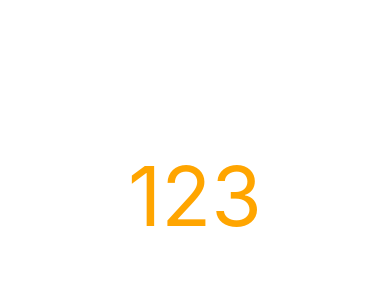
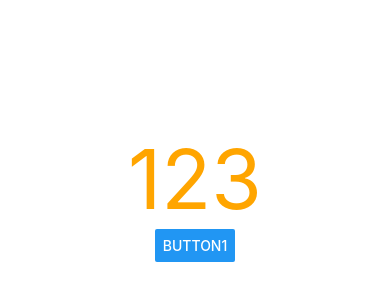
Before and after one commit to behrends/BasicsReactNativeCAS2020, a React Native app: screen / in a window 390 px wide. Shown: the part 226-526 px from the top of the page. Built offline with nearby package versions, Linux system fonts and the light colour scheme.

Commit message:
Button hinzugefügt

```diff
--- a/App.js
+++ b/App.js
@@ -1,10 +1,14 @@
 import React from 'react';
-import { StyleSheet, Text, View } from 'react-native';
+import { Button, StyleSheet, Text, View } from 'react-native';
 
 export default function App() {
   return (
     <View style={styles.container}>
       <Text style={styles.counter}>123</Text>
+      <Button
+        title="Button1"
+        onPress={() => alert('Es klappt!!!!')}
+      />
     </View>
   );
 }
```
